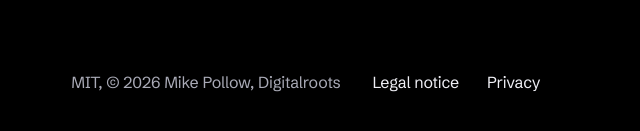
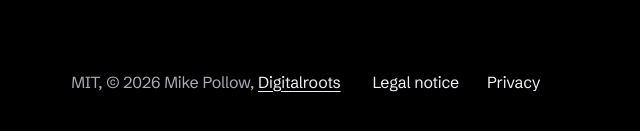
Before and after one commit to MikeGT4/agent-tree, a plain HTML site: page index.html in a window 1280 px wide. Shown: the part 5729-5860 px from the top of the page, 0-640 px from the left. Drawn offline with Linux system fonts and the light colour scheme.

Commit message:
site: link Digitalroots in footer

```diff
--- a/index.html
+++ b/index.html
@@ -144,7 +144,7 @@
   </section>
 </main>
 <footer class="fuss">
-  <p>MIT, © 2026 Mike Pollow, Digitalroots</p>
+  <p>MIT, © 2026 Mike Pollow, <a href="https://www.digitalroots.de/en/leistungen/software/agent-tree/" target="_blank" rel="noopener">Digitalroots</a></p>
   <nav class="wege" aria-label="More">
     <a href="legal.html">Legal notice</a>
     <a href="privacy.html">Privacy</a>
```
Also changed, not shown: de/index.html (+1 -1 lines).
